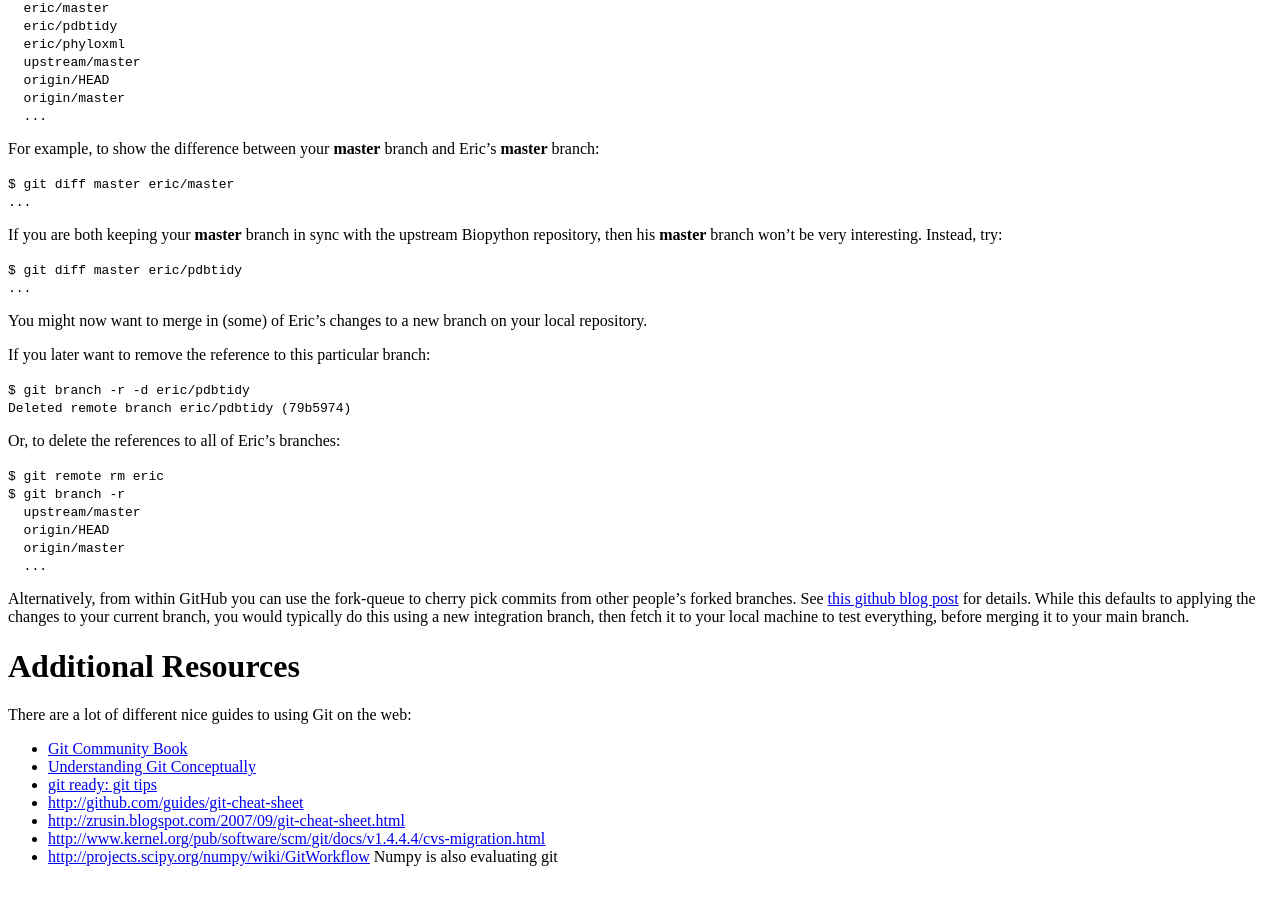
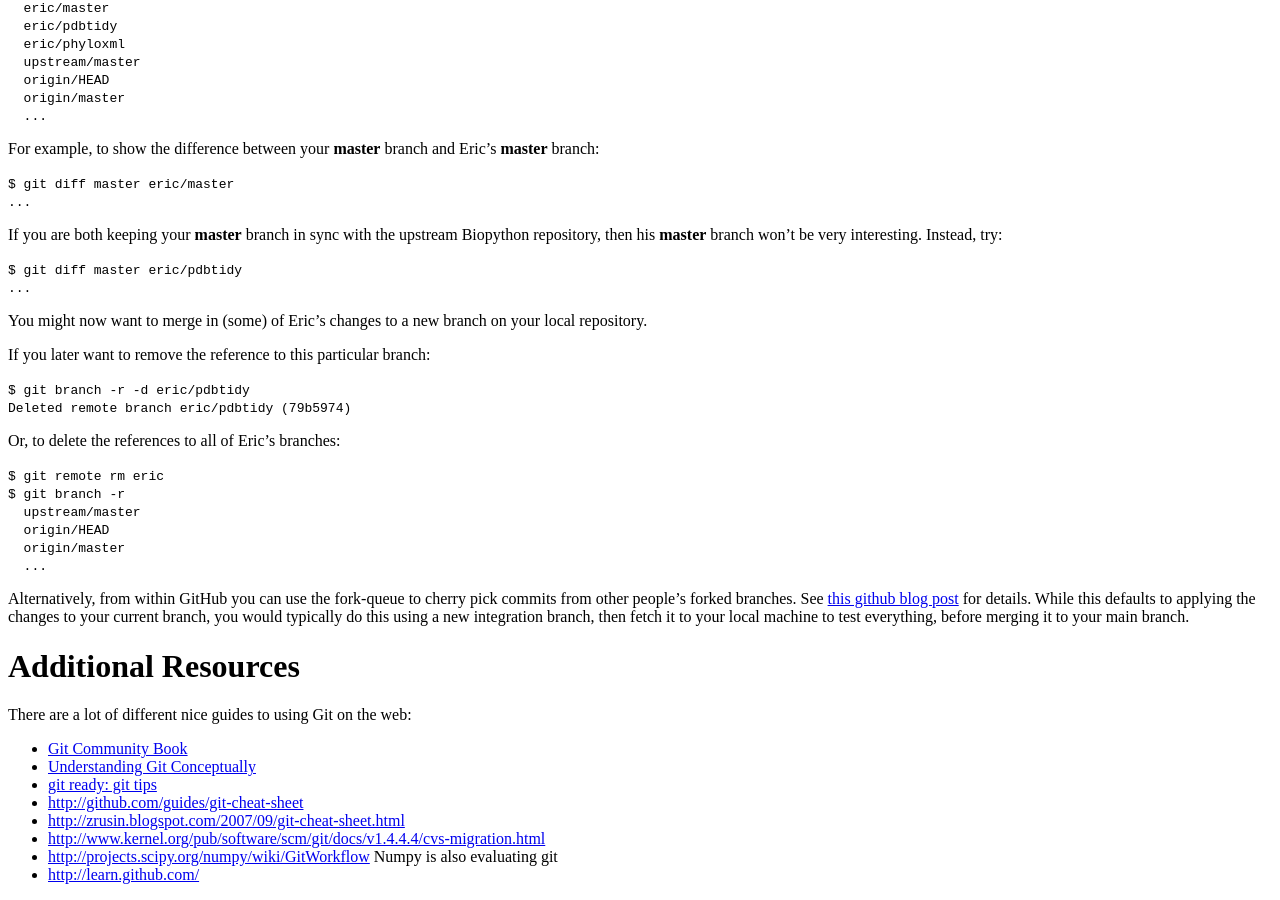
Before and after one commit to biopython/biopython.github.io, a Jekyll site: the page built from wiki/GitUsage.md, in a window 1280 px wide and 900 px high, scrolled down 4570 px. Built offline with Jekyll 4.4.1, drawn with Linux system fonts in a browser that asks for light colours.

Commit message:
/* Additional Resources */

```diff
--- a/wiki/GitUsage.md
+++ b/wiki/GitUsage.md
@@ -428,3 +428,4 @@ There are a lot of different nice guides to using Git on the web:
 -   <http://www.kernel.org/pub/software/scm/git/docs/v1.4.4.4/cvs-migration.html>
 -   <http://projects.scipy.org/numpy/wiki/GitWorkflow> Numpy is also
     evaluating git
+-   <http://learn.github.com/>
```
Also changed, not shown: 1 other file.
